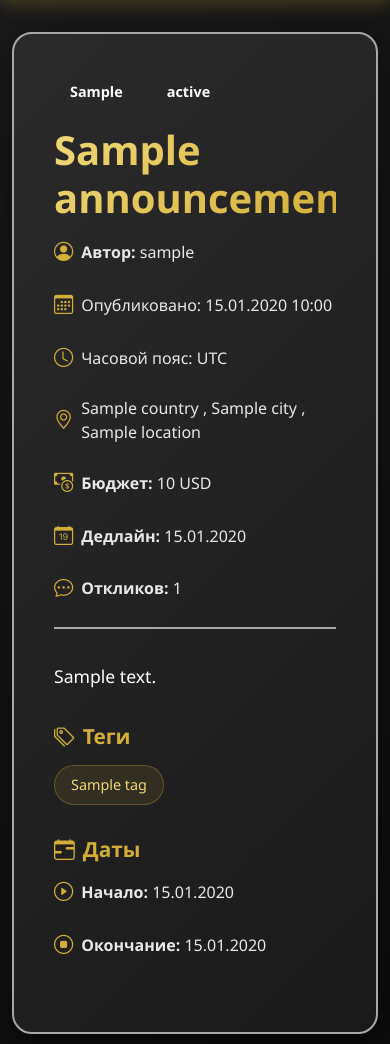
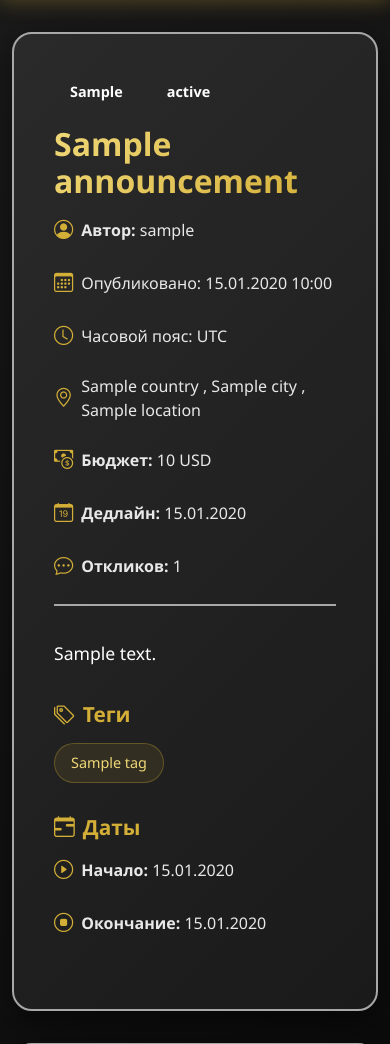
Before and after one commit to Lestephaig/maestro-platform, a Django app: template announcements/templates/announcements/announcement_detail.html in a window 390 px wide. Shown: the part 57-1101 px from the top of the page. Run offline with Django 5.2, Linux system fonts and the light colour scheme; the template is opened without the code that fills it: most values are stand-ins (such as "Sample title", 1, 10 or a date in 2020); some libraries are stand-ins or nearby versions.

Commit message:
Исправил отображение больших заголовков объявлений на мобилках

```diff
--- a/announcements/templates/announcements/announcement_detail.html
+++ b/announcements/templates/announcements/announcement_detail.html
@@ -115,6 +115,15 @@
         font-size: 2.5rem;
         font-weight: 800;
         margin-bottom: 1rem;
+        overflow-wrap: anywhere;
+        word-break: break-word;
+    }
+
+    @media (max-width: 576px) {
+        .announcement-detail-title {
+            font-size: 2rem;
+            line-height: 1.15;
+        }
     }
 
     .announcement-meta-info {
```
